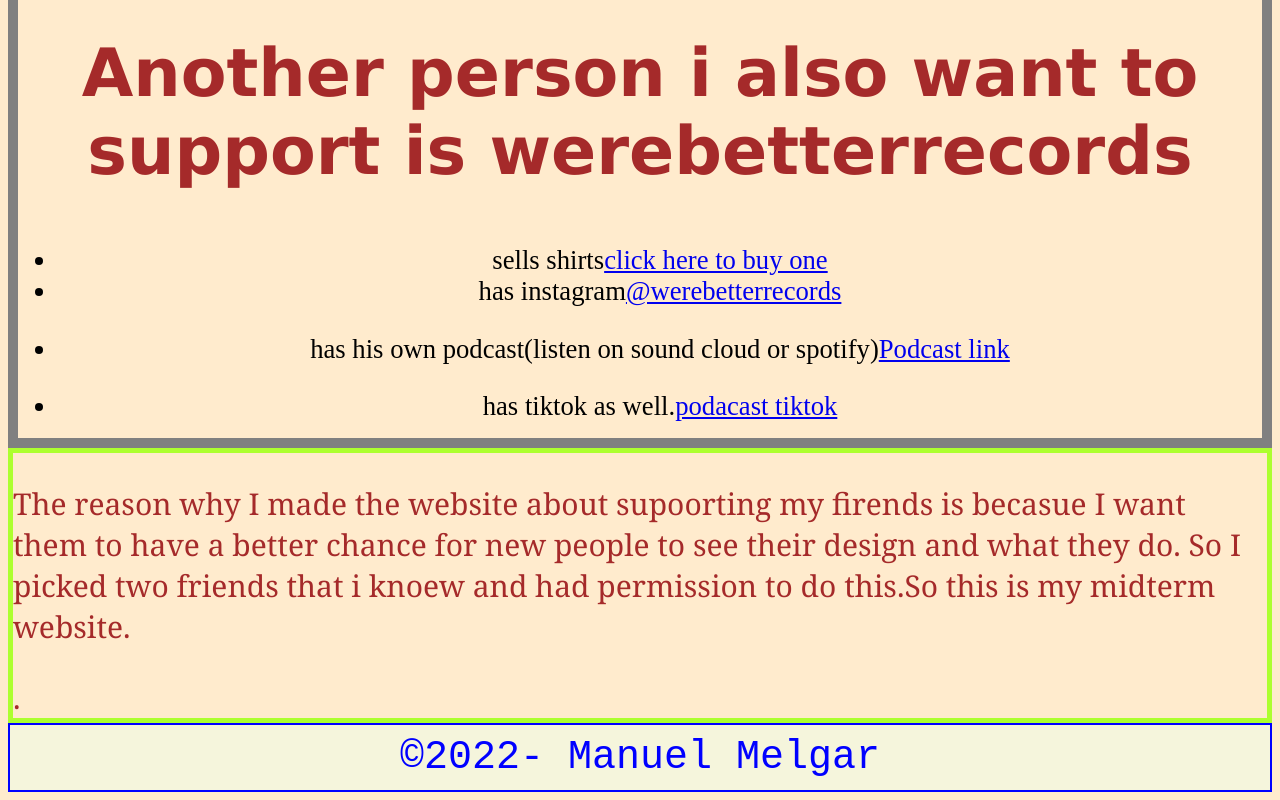
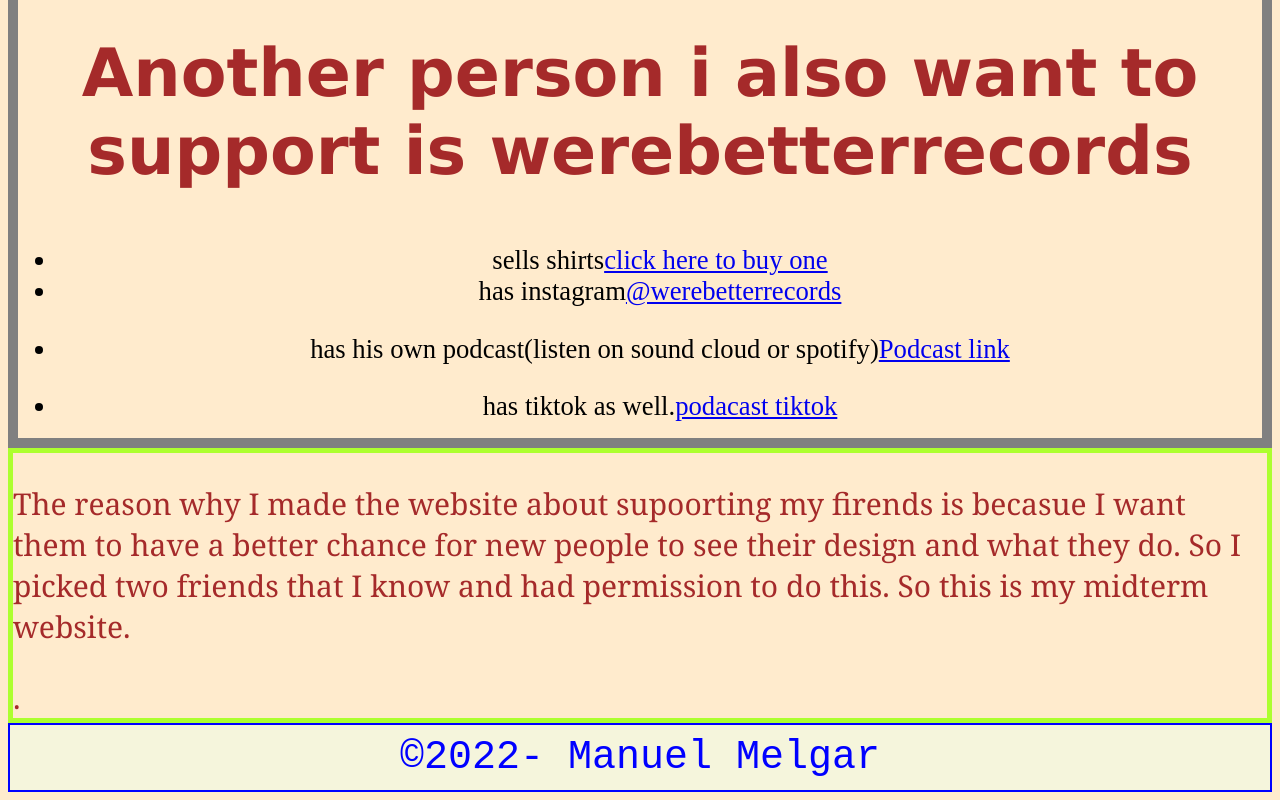
Before and after one commit to RVCC-IDMX/midterm2022-Manny614, a plain HTML site: page index.html in a window 1280 px wide. Shown: the part 1111-1911 px from the top of the page. Drawn offline with Linux system fonts and the light colour scheme.

Commit message:
spelling

```diff
--- a/index.html
+++ b/index.html
@@ -60,7 +60,7 @@
        </section>
        <section id="Reason">
 
-<p> The reason why I made the website about supoorting my firends is becasue I want them to have a better chance for new people to see their design and what they do. So I picked two friends that i knoew and had permission to do this.So this is my midterm website.  </p>
+<p> The reason why I made the website about supoorting my firends is becasue I want them to have a better chance for new people to see their design and what they do. So I picked two friends that I know and had permission to do this. So this is my midterm website.</p>
 
 
 .
```
